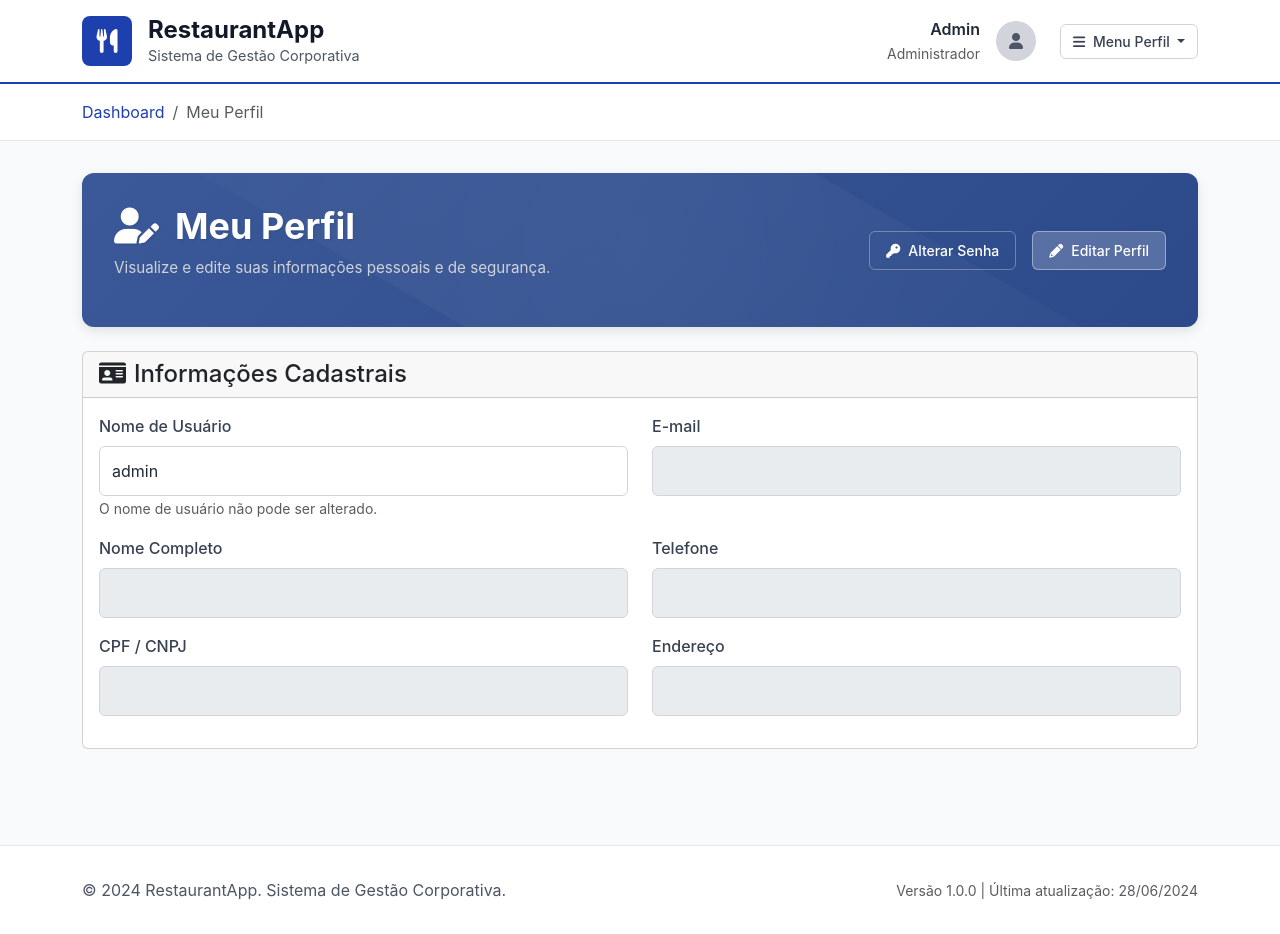
After one commit to felipe0789/Primeiro-Projeto, a Flask app: page /perfil in a window 1280 px wide. The commit adds this page. Run offline with Flask 3, Linux system fonts and the light colour scheme; a user stored in the database is signed in; data comes from the database, SQL or seed files in the repository.

Commit message:
feat: Adiciona página de perfil de usuário com edição de dados e alteração de senha

```diff
--- a/app.py
+++ b/app.py
@@ -1,4 +1,4 @@
-from flask import Flask, render_template, request, redirect, url_for, flash, jsonify, make_response
+from flask import Flask, render_template, request, redirect, url_for, flash, jsonify, make_response, Response
 from flask_sqlalchemy import SQLAlchemy
 from flask_login import LoginManager, UserMixin, login_user, logout_user, login_required, current_user
 from werkzeug.security import generate_password_hash, check_password_hash
@@ -42,6 +42,14 @@ class User(UserMixin, db.Model):
     id = db.Column(db.Integer, primary_key=True)
     username = db.Column(db.String(150), unique=True, nullable=False)
     password = db.Column(db.String(150), nullable=False)
+
+    # Novos campos para o perfil do usuário
+    nome_completo = db.Column(db.String(200), nullable=True)
+    email = db.Column(db.String(120), unique=True, nullable=True)
+    telefone = db.Column(db.String(20), nullable=True)
+    endereco = db.Column(db.String(250), nullable=True)
+    cpf_cnpj = db.Column(db.String(20), unique=True, nullable=True)
+
     avaliacoes = db.relationship('Avaliacao', backref='user', lazy=True)
 
 class Avaliacao(db.Model):
@@ -61,7 +69,7 @@ def load_user(user_id):
 def create_tables():
     db.create_all()
     if not User.query.filter_by(username='admin').first():
-        hashed_password = generate_password_hash('password', method='pbkdf2:sha256')
+        hashed_password = generate_password_hash('admin')
         admin_user = User(username='admin', password=hashed_password)
         db.session.add(admin_user)
         db.session.commit()
@@ -338,7 +346,7 @@ def login():
 @login_required
 def logout():
     logout_user()
-    flash('Logout realizado com sucesso!', 'info')
+    flash('Logout realizado com sucesso.', 'info')
     return redirect(url_for('login'))
 
 # --- Rotas de Relatório ---
@@ -428,6 +436,54 @@ def relatorio_pdf():
         print(f"Erro ao gerar PDF: {e}")
         return "Erro ao gerar PDF. Verifique os logs do servidor.", 500
 
+# Rota para o perfil do usuário
+@app.route('/perfil', methods=['GET', 'POST'])
+@login_required
+def perfil():
+    if request.method == 'POST':
+        current_user.email = request.form.get('email')
+        current_user.nome_completo = request.form.get('nome_completo')
+        current_user.telefone = request.form.get('telefone')
+        current_user.endereco = request.form.get('endereco')
+        current_user.cpf_cnpj = request.form.get('cpf_cnpj')
+
+        try:
+            db.session.commit()
+            flash('Perfil atualizado com sucesso!', 'success')
+        except Exception as e:
+            db.session.rollback()
+            flash(f'Erro ao atualizar o perfil: {e}', 'danger')
+
+        return redirect(url_for('perfil'))
+
+    return render_template('perfil.html')
+
+@app.route('/alterar_senha', methods=['POST'])
+@login_required
+def alterar_senha():
+    dados = request.get_json()
+    senha_atual = dados.get('senha_atual')
+    nova_senha = dados.get('nova_senha')
+    confirmar_senha = dados.get('confirmar_senha')
+
+    if not all([senha_atual, nova_senha, confirmar_senha]):
+        return jsonify({'sucesso': False, 'mensagem': 'Todos os campos são obrigatórios.'}), 400
+
+    if not check_password_hash(current_user.password, senha_atual):
+        return jsonify({'sucesso': False, 'mensagem': 'A senha atual está incorreta.'}), 403
+
+    if nova_senha != confirmar_senha:
+        return jsonify({'sucesso': False, 'mensagem': 'A nova senha e a confirmação não correspondem.'}), 400
+
+    current_user.password = generate_password_hash(nova_senha)
+
+    try:
+        db.session.commit()
+        return jsonify({'sucesso': True, 'mensagem': 'Senha alterada com sucesso!'})
+    except Exception as e:
+        db.session.rollback()
+        return jsonify({'sucesso': False, 'mensagem': f'Erro ao alterar a senha: {e}'}), 500
+
 # Permite executar a aplicação diretamente com 'python app.py'
 if __name__ == '__main__':
     app.run(debug=True)
--- a/templates/base.html
+++ b/templates/base.html
@@ -40,15 +40,13 @@
                         <i class="fas fa-user"></i>
                     </div>
                     <div class="dropdown ms-2">
-                        <button class="btn btn-outline-secondary btn-sm dropdown-toggle" type="button" data-bs-toggle="dropdown">
-                            <i class="fas fa-cog"></i>
+                        <button class="btn btn-outline-secondary btn-sm dropdown-toggle" type="button" id="userDropdown" data-bs-toggle="dropdown" aria-expanded="false">
+                            <i class="fas fa-bars me-1"></i> Menu Perfil
                         </button>
-                        <ul class="dropdown-menu">
-                            <li><a class="dropdown-item" href="#"><i class="fas fa-user-circle me-2"></i>Meu Perfil</a></li>
-                            <li>
-                                <hr class="dropdown-divider">
-                            </li>
-                            <li><a class="dropdown-item" href="{{ url_for('logout') }}"><i class="fas fa-sign-out-alt me-2"></i>Sair</a></li>
+                        <ul class="dropdown-menu dropdown-menu-end" aria-labelledby="userDropdown">
+                            <li><a class="dropdown-item" href="{{ url_for('perfil') }}"><i class="fas fa-user-cog fa-fw me-2"></i>Meu Perfil</a></li>
+                            <li><hr class="dropdown-divider"></li>
+                            <li><a class="dropdown-item" href="{{ url_for('logout') }}"><i class="fas fa-sign-out-alt fa-fw me-2"></i>Sair</a></li>
                         </ul>
                     </div>
                 </div>
--- /dev/null
+++ b/templates/perfil.html
@@ -0,0 +1,178 @@
+{% extends "base.html" %}
+
+{% block title %}Meu Perfil - RestaurantApp{% endblock %}
+
+{% block breadcrumb %}
+<li class="breadcrumb-item"><a href="{{ url_for('index') }}">Dashboard</a></li>
+<li class="breadcrumb-item active">Meu Perfil</li>
+{% endblock %}
+
+{% block content %}
+<div class="container">
+    <!-- Cabeçalho da Página -->
+    <div class="page-header mb-4">
+        <div class="d-flex justify-content-between align-items-center">
+            <div>
+                <h1 class="page-title">
+                    <i class="fas fa-user-edit me-3"></i>Meu Perfil
+                </h1>
+                <p class="page-subtitle">Visualize e edite suas informações pessoais e de segurança.</p>
+            </div>
+            <div class="page-actions">
+                <button type="button" class="btn btn-outline-secondary" id="btnAlterarSenha" data-bs-toggle="modal" data-bs-target="#alterarSenhaModal">
+                    <i class="fas fa-key me-2"></i>Alterar Senha
+                </button>
+                <button type="button" class="btn btn-primary" id="btnEditarPerfil">
+                    <i class="fas fa-pencil-alt me-2"></i>Editar Perfil
+                </button>
+                <button type="submit" form="formPerfil" class="btn btn-success d-none" id="btnSalvarPerfil">
+                    <i class="fas fa-save me-2"></i>Salvar Alterações
+                </button>
+            </div>
+        </div>
+    </div>
+
+    <!-- Formulário de Perfil -->
+    <form id="formPerfil" method="POST" action="{{ url_for('perfil') }}">
+        <div class="card">
+            <div class="card-header">
+                <h4 class="card-title mb-0"><i class="fas fa-id-card me-2"></i>Informações Cadastrais</h4>
+            </div>
+            <div class="card-body">
+                <div class="row">
+                    <div class="col-md-6 mb-3">
+                        <label for="username" class="form-label">Nome de Usuário</label>
+                        <input type="text" class="form-control" id="username" name="username" value="{{ current_user.username }}" readonly>
+                        <small class="form-text text-muted">O nome de usuário não pode ser alterado.</small>
+                    </div>
+                    <div class="col-md-6 mb-3">
+                        <label for="email" class="form-label">E-mail</label>
+                        <input type="email" class="form-control perfil-campo" id="email" name="email" value="{{ current_user.email or '' }}" disabled>
+                    </div>
+                </div>
+                <div class="row">
+                    <div class="col-md-6 mb-3">
+                        <label for="nome_completo" class="form-label">Nome Completo</label>
+                        <input type="text" class="form-control perfil-campo" id="nome_completo" name="nome_completo" value="{{ current_user.nome_completo or '' }}" disabled>
+                    </div>
+                    <div class="col-md-6 mb-3">
+                        <label for="telefone" class="form-label">Telefone</label>
+                        <input type="text" class="form-control perfil-campo" id="telefone" name="telefone" value="{{ current_user.telefone or '' }}" disabled>
+                    </div>
+                </div>
+                <div class="row">
+                    <div class="col-md-6 mb-3">
+                        <label for="cpf_cnpj" class="form-label">CPF / CNPJ</label>
+                        <input type="text" class="form-control perfil-campo" id="cpf_cnpj" name="cpf_cnpj" value="{{ current_user.cpf_cnpj or '' }}" disabled>
+                    </div>
+                    <div class="col-md-6 mb-3">
+                        <label for="endereco" class="form-label">Endereço</label>
+                        <input type="text" class="form-control perfil-campo" id="endereco" name="endereco" value="{{ current_user.endereco or '' }}" disabled>
+                    </div>
+                </div>
+            </div>
+        </div>
+    </form>
+</div>
+
+<!-- Modal de Alteração de Senha -->
+<div class="modal fade" id="alterarSenhaModal" tabindex="-1" aria-labelledby="alterarSenhaModalLabel" aria-hidden="true">
+    <div class="modal-dialog modal-dialog-centered">
+        <div class="modal-content">
+            <div class="modal-header">
+                <h5 class="modal-title" id="alterarSenhaModalLabel"><i class="fas fa-key me-2"></i>Alterar Senha</h5>
+                <button type="button" class="btn-close" data-bs-dismiss="modal" aria-label="Close"></button>
+            </div>
+            <form id="formAlterarSenha">
+                <div class="modal-body">
+                    <div id="senha-alert-placeholder"></div>
+                    <div class="mb-3">
+                        <label for="senha_atual" class="form-label">Senha Atual</label>
+                        <input type="password" class="form-control" id="senha_atual" name="senha_atual" required>
+                    </div>
+                    <div class="mb-3">
+                        <label for="nova_senha" class="form-label">Nova Senha</label>
+                        <input type="password" class="form-control" id="nova_senha" name="nova_senha" required>
+                    </div>
+                    <div class="mb-3">
+                        <label for="confirmar_senha" class="form-label">Confirmar Nova Senha</label>
+                        <input type="password" class="form-control" id="confirmar_senha" name="confirmar_senha" required>
+                    </div>
+                </div>
+                <div class="modal-footer">
+                    <button type="button" class="btn btn-outline-secondary" data-bs-dismiss="modal">Cancelar</button>
+                    <button type="submit" class="btn btn-primary">Salvar Nova Senha</button>
+                </div>
+            </form>
+        </div>
+    </div>
+</div>
+{% endblock %}
+
+{% block scripts %}
+<script>
+document.addEventListener('DOMContentLoaded', function() {
+    // Lógica para Edição do Perfil
+    const btnEditarPerfil = document.getElementById('btnEditarPerfil');
+    const btnSalvarPerfil = document.getElementById('btnSalvarPerfil');
+    const camposPerfil = document.querySelectorAll('.perfil-campo');
+
+    btnEditarPerfil.addEventListener('click', function() {
+        camposPerfil.forEach(campo => {
+            campo.disabled = false;
+        });
+        btnEditarPerfil.classList.add('d-none');
+        btnSalvarPerfil.classList.remove('d-none');
+    });
+
+    // Lógica para Alteração de Senha
+    const formAlterarSenha = document.getElementById('formAlterarSenha');
+    const alterarSenhaModal = new bootstrap.Modal(document.getElementById('alterarSenhaModal'));
+    const alertPlaceholder = document.getElementById('senha-alert-placeholder');
+
+    const showAlert = (message, type) => {
+        const wrapper = document.createElement('div');
+        wrapper.innerHTML = [
+            `<div class="alert alert-${type} alert-dismissible" role="alert">`,
+            `   <div>${message}</div>`,
+            '   <button type="button" class="btn-close" data-bs-dismiss="alert" aria-label="Close"></button>',
+            '</div>'
+        ].join('');
+        alertPlaceholder.innerHTML = ''; // Limpa alertas anteriores
+        alertPlaceholder.append(wrapper);
+    }
+
+    formAlterarSenha.addEventListener('submit', function(event) {
+        event.preventDefault();
+
+        const formData = new FormData(formAlterarSenha);
+        const dados = Object.fromEntries(formData.entries());
+
+        fetch("{{ url_for('alterar_senha') }}", {
+            method: 'POST',
+            headers: {
+                'Content-Type': 'application/json'
+            },
+            body: JSON.stringify(dados)
+        })
+        .then(response => response.json())
+        .then(data => {
+            if (data.sucesso) {
+                showAlert(data.mensagem, 'success');
+                formAlterarSenha.reset();
+                setTimeout(() => {
+                    alterarSenhaModal.hide();
+                    alertPlaceholder.innerHTML = '';
+                }, 2000); // Fecha o modal após 2 segundos
+            } else {
+                showAlert(data.mensagem, 'danger');
+            }
+        })
+        .catch(error => {
+            console.error('Erro:', error);
+            showAlert('Ocorreu um erro inesperado. Tente novamente.', 'danger');
+        });
+    });
+});
+</script>
+{% endblock %}
```
Also changed, not shown: PLANEJAMENTO/ACOMPANHAMENTO_PROJETO.md (+3 -0 lines), PLANEJAMENTO/FASE_8_PERFIL_USUARIO.md (added, +28 -0 lines), templates/index.html (+42 -19 lines).
